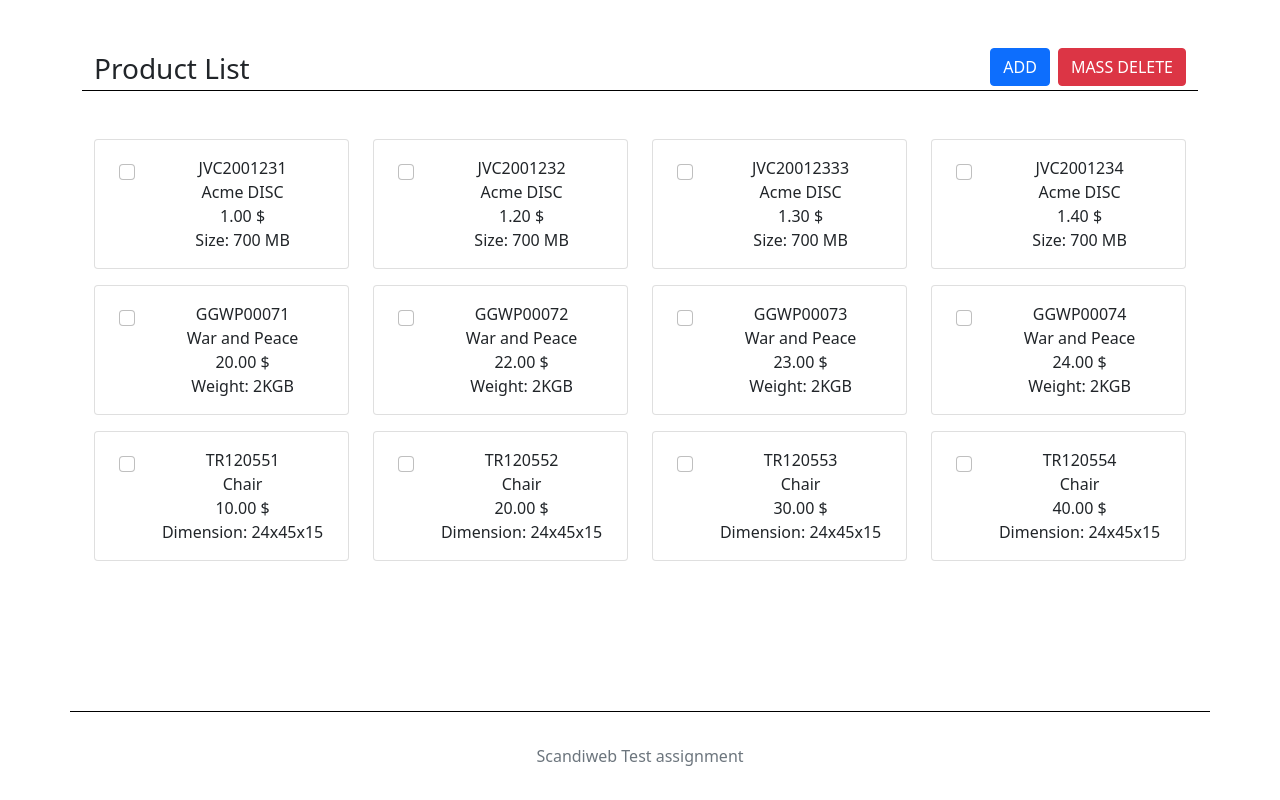
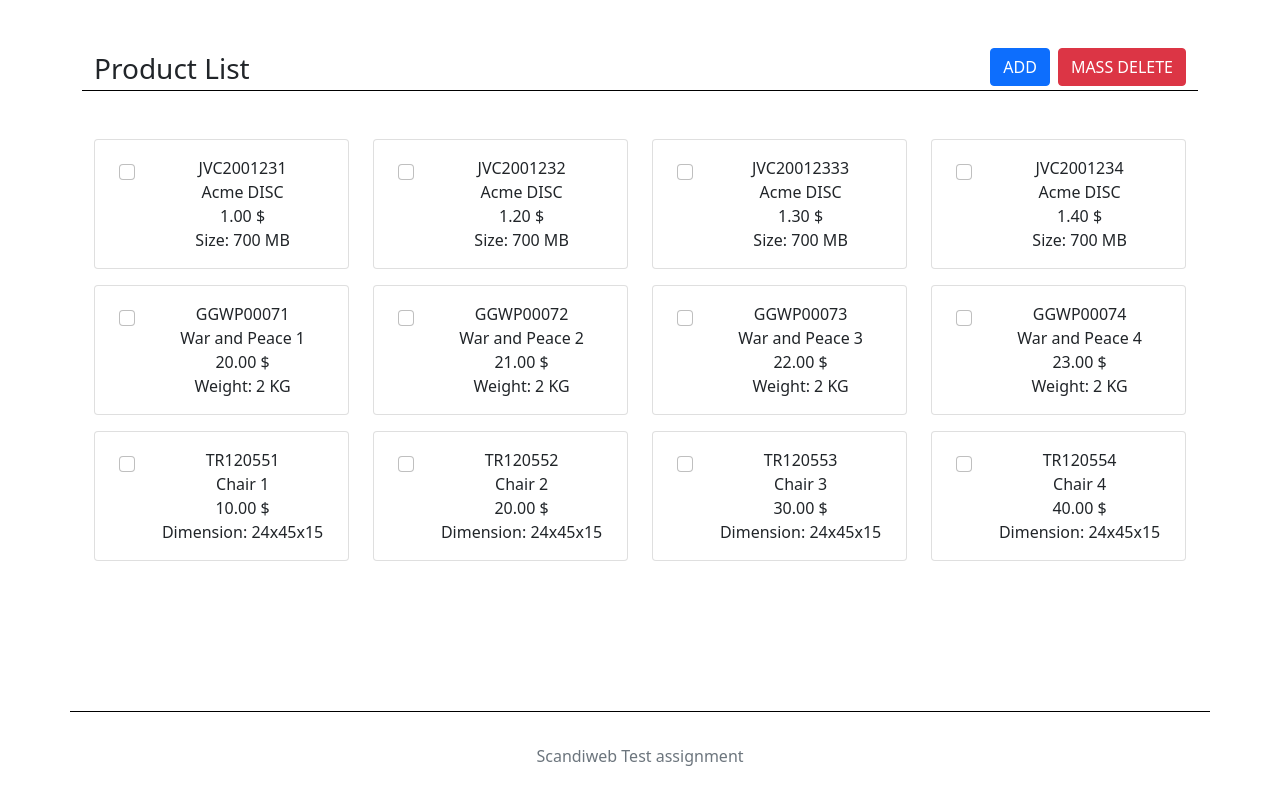
Before and after one commit to LionCreativeDev/junior-developer-test-task-frontend, a React (Create React App) app: page / in a window 1280 px wide. Built offline with nearby package versions, Linux system fonts and the light colour scheme.

Commit message:
handle checkbox in ProductList

```diff
--- a/public/index.html
+++ b/public/index.html
@@ -27,9 +27,9 @@
     <title>Scandiweb Test assignment</title>
     <link href="https://cdn.jsdelivr.net/npm/bootstrap@5.1.3/dist/css/bootstrap.min.css" rel="stylesheet">
   </head>
-  <body id="root">
+  <body>
     <noscript>You need to enable JavaScript to run this app.</noscript>
-    {{/*  <div id="root"></div>  */}}
+    <div id="root"></div>
     <!--
       This HTML file is a template.
       If you open it directly in the browser, you will see an empty page.
--- a/src/containers/ProductList/index.js
+++ b/src/containers/ProductList/index.js
@@ -1,4 +1,4 @@
-import React from 'react'
+import React, { useState, useEffect } from 'react'
 
 // import Header from './components/header.js';
 // import Content from './components/content.js';
@@ -7,8 +7,136 @@ import Footer from '../Footer/footer';
 
 import { useNavigate } from "react-router-dom";
 
-function ProductList() {
+const products = [
+  {
+    id: 1,
+    sku: "JVC2001231",
+    name: "Acme DISC",
+    price: "1.00",
+    productType: "DVD",
+    productTypeValue: "700",
+  },
+  {
+    id: 2,
+    sku: "JVC2001232",
+    name: "Acme DISC",
+    price: "1.20",
+    productType: "DVD",
+    productTypeValue: "700",
+  },
+  {
+    id: 3,
+    sku: "JVC20012333",
+    name: "Acme DISC",
+    price: "1.30",
+    productType: "DVD",
+    productTypeValue: "700",
+  },
+  {
+    id: 4,
+    sku: "JVC2001234",
+    name: "Acme DISC",
+    price: "1.40",
+    productType: "DVD",
+    productTypeValue: "700",
+  },
+  {
+    id: 5,
+    sku: "GGWP00071",
+    name: "War and Peace 1",
+    price: "20.00",
+    productType: "Book",
+    productTypeValue: "2",
+  },
+  {
+    id: 6,
+    sku: "GGWP00072",
+    name: "War and Peace 2",
+    price: "21.00",
+    productType: "Book",
+    productTypeValue: "2",
+  },
+  {
+    id: 7,
+    sku: "GGWP00073",
+    name: "War and Peace 3",
+    price: "22.00",
+    productType: "Book",
+    productTypeValue: "2",
+  },
+  {
+    id: 8,
+    sku: "GGWP00074",
+    name: "War and Peace 4",
+    price: "23.00",
+    productType: "Book",
+    productTypeValue: "2",
+  },
+  {
+    id: 9,
+    sku: "TR120551",
+    name: "Chair 1",
+    price: "10.00",
+    productType: "Furniture",
+    productTypeValue: "24x45x15",
+  },
+  {
+    id: 10,
+    sku: "TR120552",
+    name: "Chair 2",
+    price: "20.00",
+    productType: "Furniture",
+    productTypeValue: "24x45x15",
+  },
+  {
+    id: 11,
+    sku: "TR120553",
+    name: "Chair 3",
+    price: "30.00",
+    productType: "Furniture",
+    productTypeValue: "24x45x15",
+  },
+  {
+    id: 12,
+    sku: "TR120554",
+    name: "Chair 4",
+    price: "40.00",
+    productType: "Furniture",
+    productTypeValue: "24x45x15",
+  },
+];
+
+const solveProductTypeValue = (productType, productTypeValue) => {
+  if (productType === "DVD") {
+    return `Size: ${productTypeValue} MB`;
+  }
+  else if (productType === "Book") {
+    return `Weight: ${productTypeValue} KG`;
+  }
+  else if (productType === "Furniture") {
+    return `Dimension: ${productTypeValue}`;
+  }
+}
+
+const ProductList = () => {
   let navigate = useNavigate();
+
+  const [checkedState, setCheckedState] = useState(new Array(products.length).fill(false));
+
+  const handleOnChange = (position) => {
+    const updatedCheckedState = checkedState.map((item, index) => index === position ? !item : item);
+    setCheckedState(updatedCheckedState);
+  };
+
+  const massDelete = () => {
+    //console.log(checkedState);
+    const indices = checkedState.reduce(
+      (out, bool, index) => bool ? out.concat(products[index].id) : out,
+      []
+    )
+    console.log(indices)
+  };
+
   return (
     <>
       {/* <Header/>
@@ -21,15 +149,34 @@ function ProductList() {
           </div>
           <div className="mb-1">
             <button type="button" className="btn btn-primary mx-2" onClick={() => { navigate('/addproduct') }}>ADD</button>
-            <button type="button" id="delete-product-btn" className="btn btn-danger">MASS DELETE</button>
+            <button type="button" id="delete-product-btn" className="btn btn-danger" onClick={massDelete}>MASS DELETE</button>
           </div>
         </div>
       </div>
 
       <div className="container mt-5">
         <div className="row">
+          {products.map(({ id, sku, name, price, productType, productTypeValue }, index) =>
+            <div className="col-sm-6 col-md-3" key={id}>
+              <div className="card mb-3">
+                <div className="row g-0">
+                  <div className="col-md-2">
+                    <input className="form-check-input m-4 delete-checkbox" type="checkbox" id={`custom-checkbox-${index}`} value={sku} checked={checkedState[index]} onChange={() => handleOnChange(index)} />
+                  </div>
+                  <div className="col-md-10">
+                    <div className="card-body text-center">
+                      <p className="card-text mb-0">{sku}</p>
+                      <p className="card-text mb-0">{name}</p>
+                      <p className="card-text mb-0">{price} $</p>
+                      <p className="card-text mb-0">{solveProductTypeValue(productType, productTypeValue)}</p>
+                    </div>
+                  </div>
+                </div>
+              </div>
+            </div>
+          )}
 
-          <div className="col-sm-6 col-md-3">
+          {/* <div className="col-sm-6 col-md-3">
             <div className="card mb-3">
               <div className="row g-0">
                 <div className="col-md-2">
@@ -243,7 +390,7 @@ function ProductList() {
                 </div>
               </div>
             </div>
-          </div>
+          </div> */}
 
         </div>
       </div>
```
